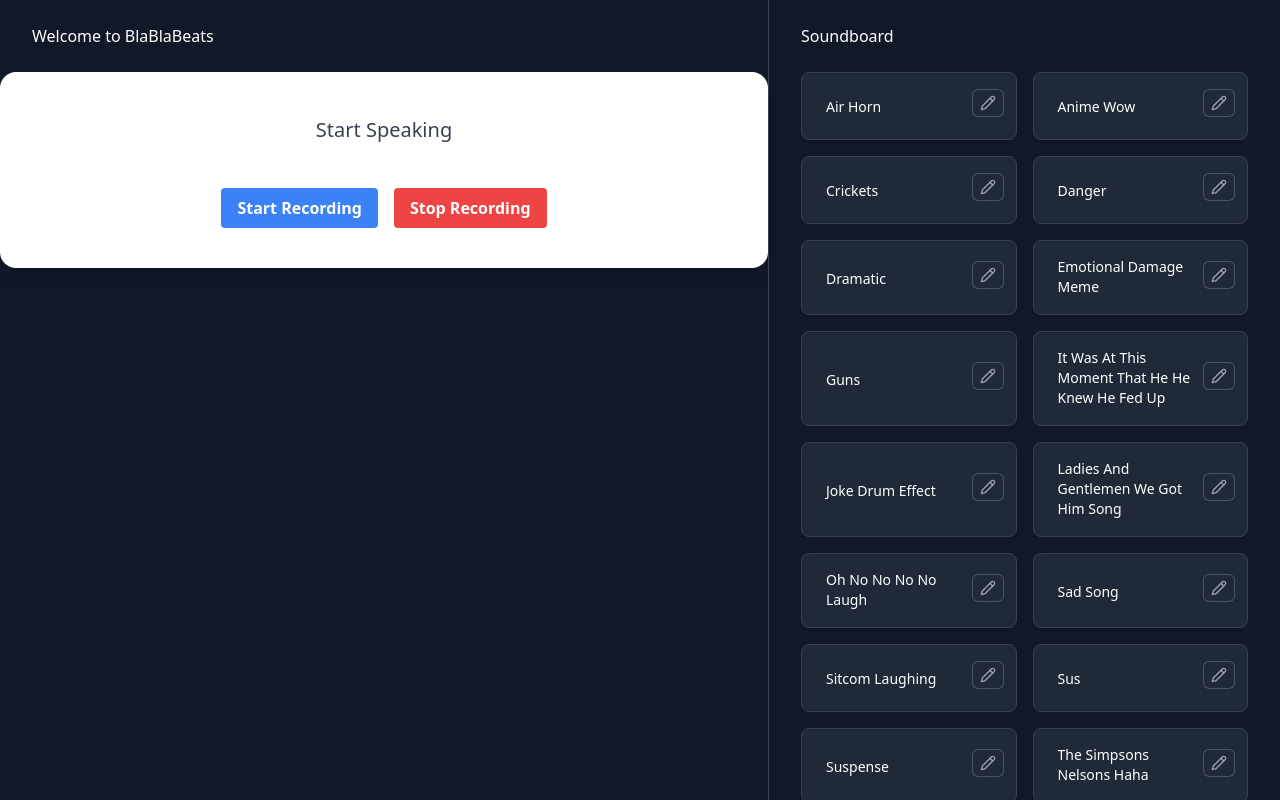
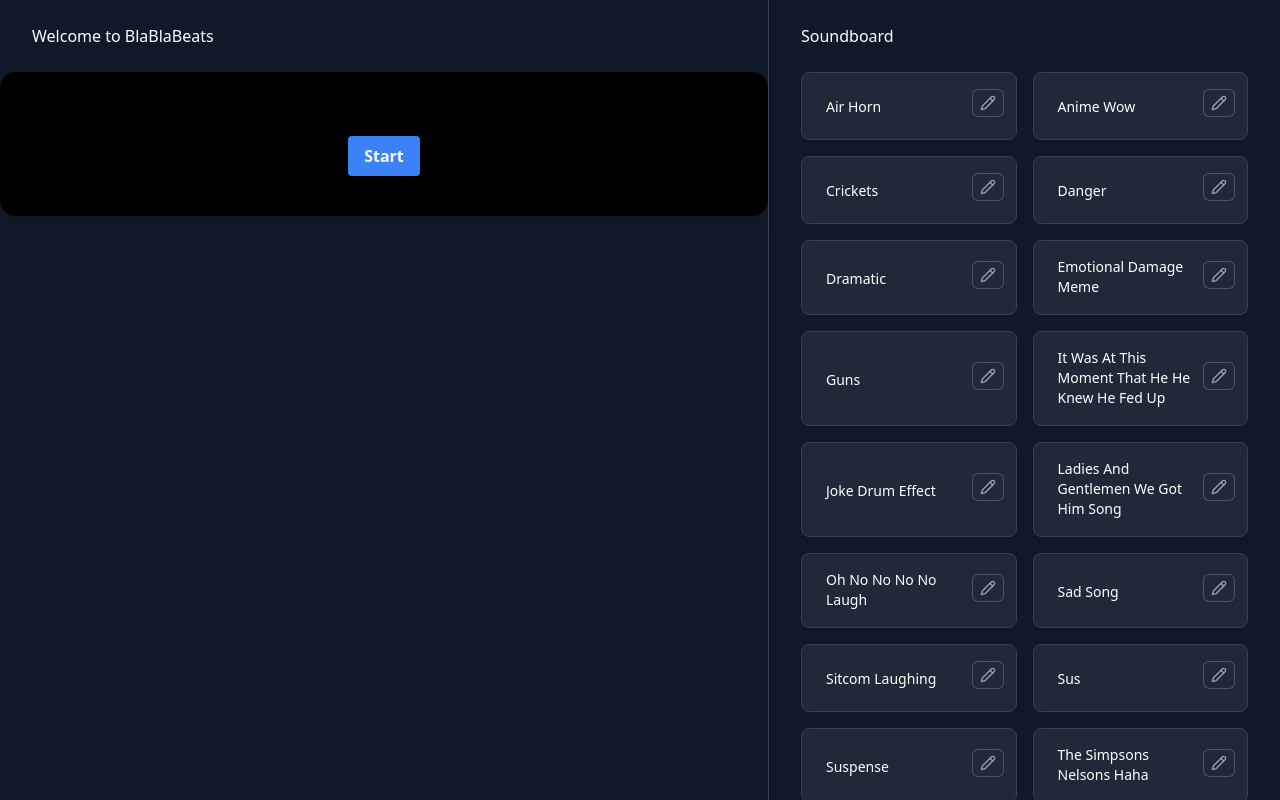
Before and after one commit to krishaamer/Blablabeats, a Next.js app in the folder blablabeats/: page / in a window 1280 px wide. Built offline with nearby package versions, Linux system fonts and the light colour scheme; a web font is replaced by a local one.

Commit message:
fix stuff!

```diff
--- a/blablabeats/app/components/AudioListener.tsx
+++ b/blablabeats/app/components/AudioListener.tsx
@@ -19,6 +19,7 @@ let animationFrameId
 const AudioListener = () => {
   const [transcript, setTranscript] = useState('')
   const [audio, setAudio] = useState('')
+  const [isRecording, setIsRecording] = useState(false)
   const canvasRef = useRef(null)
   const audioContextRef: any = useRef(null)
   const streamRef: any = useRef(null)
@@ -92,6 +93,7 @@ const AudioListener = () => {
 
   const startRecording = useCallback(async () => {
     console.log('start recording')
+    setIsRecording(true)
 
     start()
 
@@ -136,7 +138,7 @@ const AudioListener = () => {
         // we now need to get the url of the sound from our map
         const soundUrl = JSON.parse(data).find(
           (sound) => sound.name === soundToPlay
-        ).source
+        )?.source
         setAudio(soundUrl)
         console.log('soundUrl: ' + soundUrl)
         // console.log('gptResponse: ' + JSON.stringify(gptResponse))
@@ -188,20 +190,19 @@ const AudioListener = () => {
 
       try {
         recorder.startRecording()
-        alert('started')
       } catch (e) {
         console.log(e)
-        alert('failed')
+        setIsRecording(false)
       }
     }
   }, [recorder])
 
   const stopRecording = () => {
+    setIsRecording(false)
     recorder?.stopRecording(stopRecordingCallback)
     console.log(recordedChunks)
     canvasRef.current = null
     cancelAnimationFrame(animationFrameId)
-    removeCanvas()
   }
 
   // Stops recording and ends real-time session.
@@ -216,29 +217,24 @@ const AudioListener = () => {
 
   return (
     <div className="flex flex-1 flex-col items-center justify-center">
-      <div className="flex w-full flex-col rounded-2xl bg-white p-8 text-gray-800 shadow-lg">
-        <div className="flex items-center justify-center">
-          <div className="p-3">
-            <div className="text-xl font-medium text-gray-700">
-              Start Speaking
-            </div>
-          </div>
-        </div>
-        <div>{transcript}</div>
+      <div className="flex w-full flex-col rounded-2xl bg-black p-8 text-gray-800 shadow-lg">
+        <div className="text-white">{transcript}</div>
         <div className="mt-6 flex items-center justify-center">
+          {!isRecording ? (
             <button
               onClick={startRecording}
               className="m-2 rounded bg-blue-500 px-4 py-2 font-bold text-white hover:bg-blue-700"
             >
-            Start Recording
+              Start
             </button>
-
+          ) : (
             <button
               onClick={stopRecording}
               className="m-2 rounded bg-red-500 px-4 py-2 font-bold text-white hover:bg-red-700"
             >
-            Stop Recording
+              Stop
             </button>
+          )}
         </div>
       </div>
       <canvas
```
Lines whose indentation alone changed are shown as unchanged.
